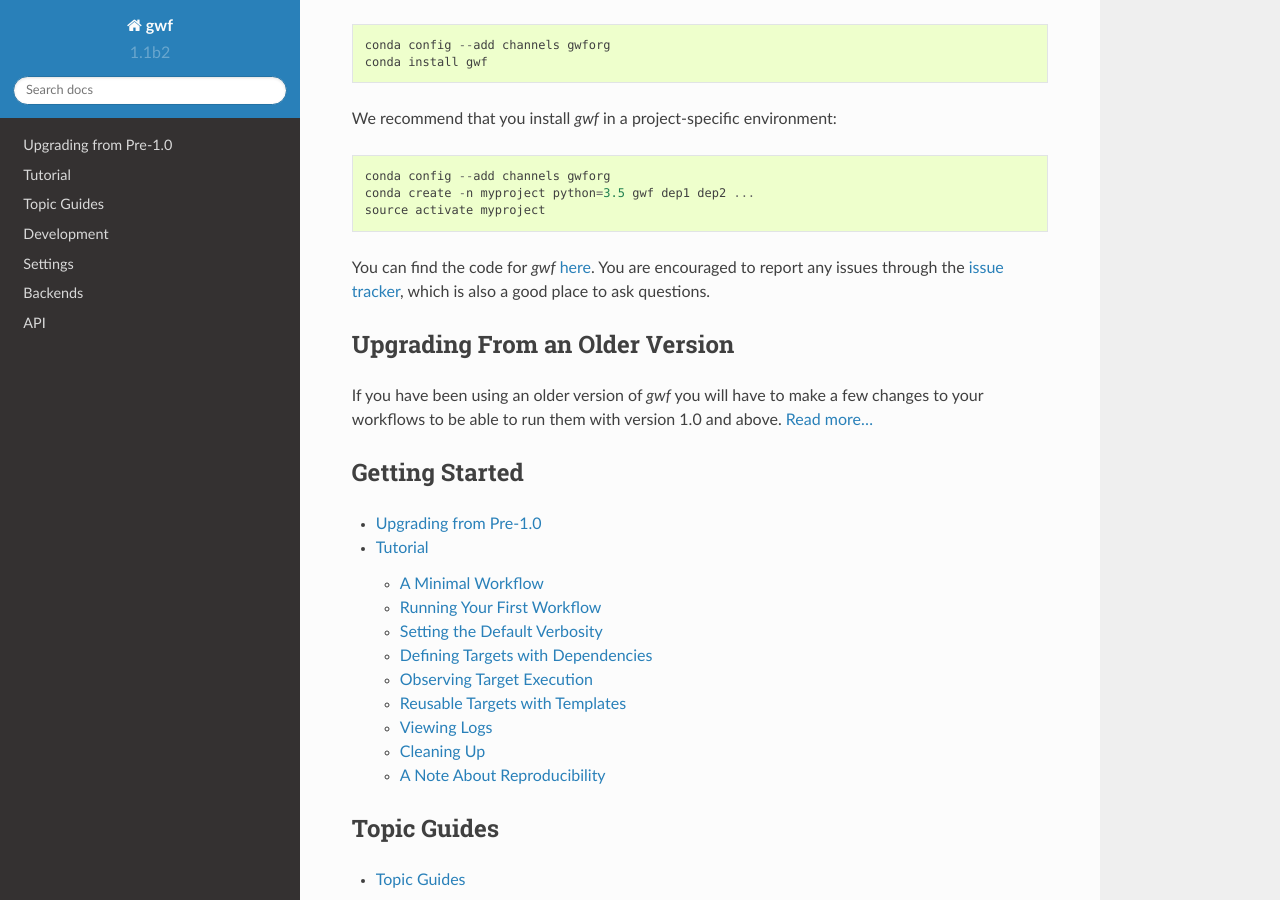
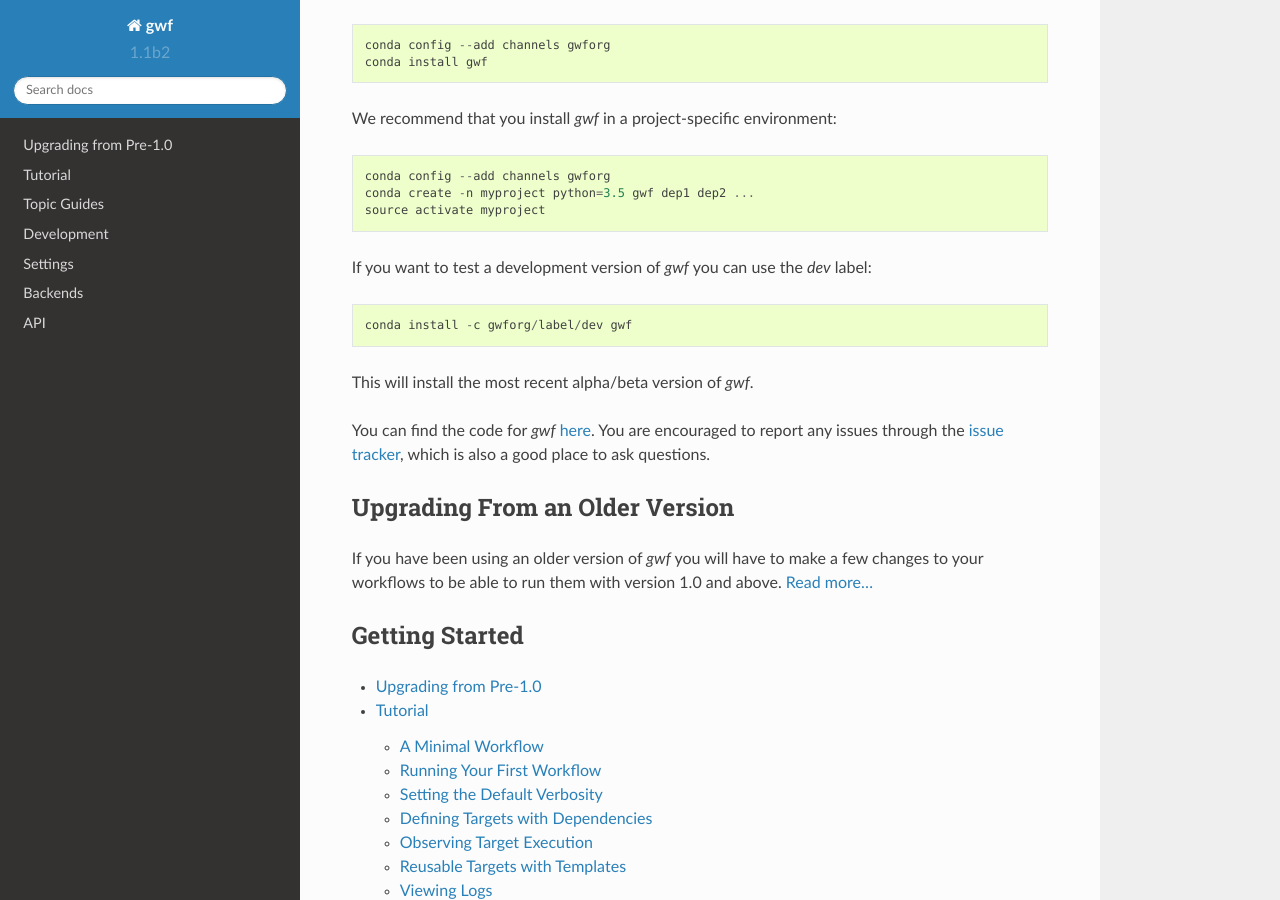
Before and after one commit to gwforg/gwf, a Sphinx documentation site: the page built from docs/index.rst, in a window 1280 px wide and 900 px high, scrolled down 616 px. Built offline with Sphinx 7.4.7 and the Read the Docs theme 2.0.0, drawn with Linux system fonts in a browser that asks for light colours.

Commit message:
Instructions for installing development version.

```diff
--- a/docs/index.rst
+++ b/docs/index.rst
@@ -35,6 +35,12 @@ We recommend that you install *gwf* in a project-specific environment::
     conda config --add channels gwforg
     conda create -n myproject python=3.5 gwf dep1 dep2 ...
     source activate myproject
+
+If you want to test a development version of *gwf* you can use the `dev` label::
+
+   conda install -c gwforg/label/dev gwf
+
+This will install the most recent alpha/beta version of *gwf*.
 
 You can find the code for *gwf* `here <https://github.com/gwforg/gwf>`_. You are
 encouraged to report any issues through the
```
